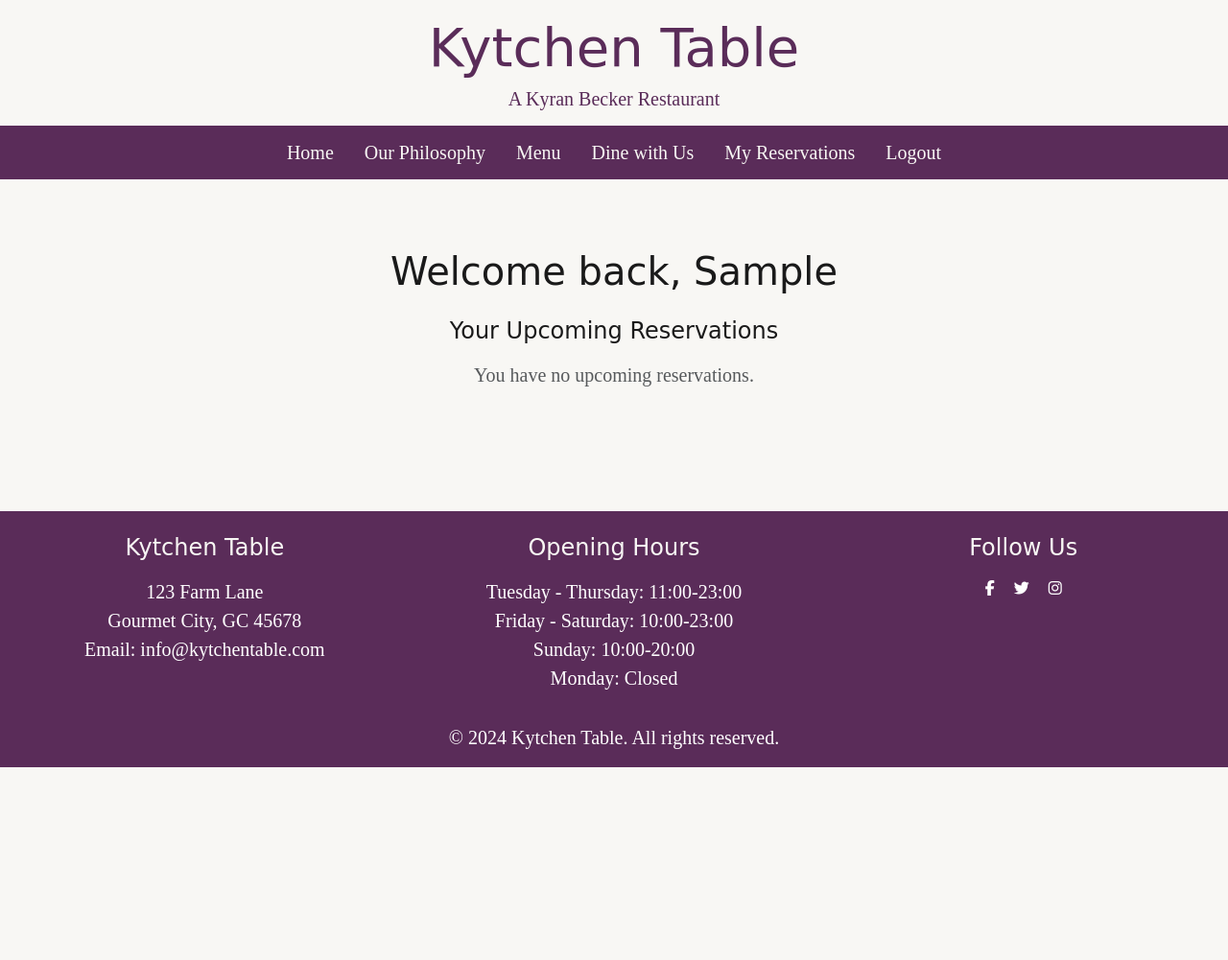
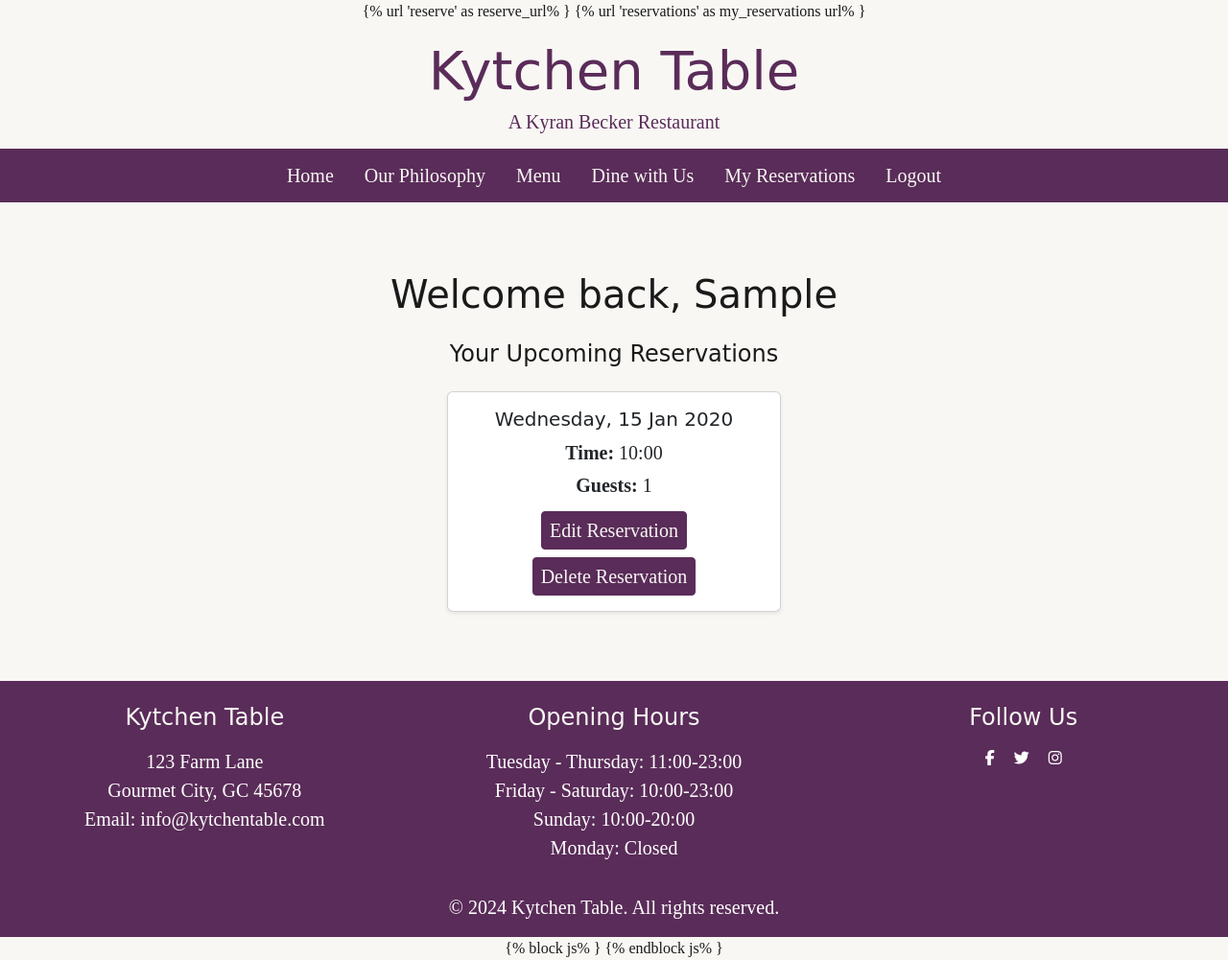
Before and after one commit to foster95/kytchentable, a Django app: page /my_reservations/ in a window 1280 px wide. Shown: the whole page at 96% size. Before the commit the page ends 800 px from the top, so only its background shows below. Run offline with Django 4.2, Linux system fonts and the light colour scheme; a user stored in the database is signed in; tables that the repository leaves empty hold one stand-in row (values such as "Sample post"); some libraries are stand-ins or nearby versions; some web fonts are replaced.

Commit message:
build page and add in modal for ammending and deleting reservations

```diff
--- a/kytchen_table/urls.py
+++ b/kytchen_table/urls.py
@@ -31,5 +31,5 @@
     path('accounts/', include('allauth.urls')),
     path('accounts/logout/success/', TemplatesView.as_view(template_name='account/logout_success.html'), name='logout_success'),
     path('reserve/', reservation, name='reserve'),
-    path('my_reservations/', my_account, name='my_reservations'),
+    path('my_reservations/', include('my_account.urls')),
 ]
--- a/my_account/templates/my_account/account.html
+++ b/my_account/templates/my_account/account.html
@@ -21,9 +21,32 @@
               <p class="card-text mb-1">
                 <strong>Guests:</strong> {{ booking.number_of_guests }}
               </p>
-                <button class="btn btn-outline-dark btn-sm mt-2 data-id="{{ booking.id }} data-date="{{ booking.reservation_date|date:'Y-m-d' }}" data-time="{{ booking.time_slot }}" data-guests="{{ booking.number_of_guests }}" data-bs-toggle="modal" data-bs-target="#editBookingModal">
+              <button
+                type="button"
+                class="btn btn-outline-dark btn-sm mt-2 edit-btn"
+                data-booking-id="{{ booking.id }}"
+                data-date="{{ booking.reservation_date|date:'Y-m-d' }}"
+                data-time="{{ booking.time_slot }}"
+                data-guests="{{ booking.number_of_guests }}"
+                data-special-requests="{{ booking.special_requests }}"
+                data-bs-toggle="modal"
+                data-bs-target="#editReservationModal"
+              >
                 Edit Reservation
-                </button>
+              </button>
+              <button
+              type="button"
+                class="btn btn-outline-dark btn-sm mt-2 delete-btn"
+                data-booking-id="{{ booking.id }}"
+                data-date="{{ booking.reservation_date|date:'Y-m-d' }}"
+                data-time="{{ booking.time_slot }}"
+                data-guests="{{ booking.number_of_guests }}"
+                data-special-requests="{{ booking.special_requests }}"
+                data-bs-toggle="modal"
+                data-bs-target="#deleteReservationModal"
+                >
+                Delete Reservation
+            </button>
             </div>
           </div>
         </div>
@@ -33,4 +56,69 @@
     <p class="text-center text-muted mt-3">You have no upcoming reservations.</p>
   {% endif %}
 </div>
-{% endblock %}
+
+<!-- Edit Reservation Modal -->
+<div class="modal fade" id="editReservationModal" tabindex="-1" aria-hidden="true">
+  <div class="modal-dialog">
+    <div class="modal-content">
+      <form id="edit-reservation-form" method="post" action="{% url 'update_reservation' %}">
+        {% csrf_token %}
+        <input type="hidden" name="booking_id" id="booking_id" value="">
+
+        <div class="modal-header">
+          <h5 class="modal-title">Edit Reservation</h5>
+          <button type="button" class="btn-close" data-bs-dismiss="modal" aria-label="Close"></button>
+        </div>
+
+        <div class="modal-body">
+          <label for="id_date">Date:</label>
+          <input type="date" name="reservation_date" id="id_date" class="form-control">
+
+          <label for="id_time_slot" class="mt-2">Time Slot:</label>
+          <select name="time_slot" id="id_time_slot" class="form-select">
+            {% for time, label in TIME_SLOTS %}
+            <option value="{{ time }}">{{ label }}</option>
+            {% endfor %}
+        </select>
+
+          <label for="id_guests" class="mt-2">Guests:</label>
+          <select name="number_of_guests" id="id_guests" class="form-select">
+            {% for count, label in NO_GUESTS %}
+            <option value="{{ count }}">{{ label }}</option>
+            {% endfor %}
+        </select>
+
+          <label for="id_special_requests" class="mt-2">Special Requests:</label>
+          <textarea name="special_requests" id="id_special_requests" class="form-control"></textarea>
+        </div>
+
+        <div class="modal-footer">
+          <button type="submit" class="btn btn-dark">Save changes</button>
+        </div>
+      </form>
+    </div>
+  </div>
+</div>
+
+<!-- Delete Confirmation Modal -->
+<div class="modal fade" id="deleteReservationModal" tabindex="-1" aria-hidden="true">
+  <div class="modal-dialog">
+    <div class="modal-content">
+      <form id="delete-form" method="post">
+        {% csrf_token %}
+        <div class="modal-body text-center">
+          <p>Are you sure you want to delete this reservation?</p>
+        </div>
+        <div class="modal-footer justify-content-center">
+          <button type="submit" class="btn btn-danger">Yes, delete</button>
+          <button type="button" class="btn btn-secondary" data-bs-dismiss="modal">Cancel</button>
+        </div>
+      </form>
+    </div>
+  </div>
+</div>
+{% endblock content %}
+
+{% block extra_scripts %}
+  <script src="{% static 'js/edit_reservation.js' %}"></script>
+{% endblock extra_scripts %}
--- a/my_account/urls.py
+++ b/my_account/urls.py
@@ -1,7 +1,9 @@
-from django import path
+from django.urls import path
+from . import views
 from .views import my_account
 
 urlpatterns = [
     path('', my_account, name='my_reservations'),
+    path('update_reservation/', views.update_reservation, name="update_reservation")
 
 ]
--- a/my_account/views.py
+++ b/my_account/views.py
@@ -1,19 +1,45 @@
-from django.utils import timezone
-from django.shortcuts import render
+from django.shortcuts import render, get_object_or_404, redirect
 from django.contrib.auth.decorators import login_required
 from django.contrib.auth.models import User
+from django.contrib import messages
 from cloudinary.models import CloudinaryField
+from reserve.models import Reservation
 from reserve.models import Reservation
 
 # Create your views here.
 
+from django.contrib.auth.decorators import login_required
+from django.shortcuts import render
+from reserve.models import Reservation
+
 @login_required
 def my_account(request):
-    reservations = Reservation.objects.filter(
-        user=request.user,
-        reservation_date__gte=timezone.now()
-    ).order_by('reservation_date')
+    reservations = Reservation.objects.filter(user=request.user)  # ✅ always define
+    context = {
+        "reservations": reservations,
+        "TIME_SLOTS": Reservation.TIME_SLOTS,
+        "NO_GUESTS": Reservation.NO_GUESTS,
+    }
+    return render(request, "my_account/account.html", context)
 
-    return render(request, 'my_account/account.html', {
-        'reservations': reservations,
-    })
+@login_required
+def update_reservation(request):
+    if request.method == "POST":
+        booking_id = request.POST.get("booking_id")
+        booking = get_object_or_404(Reservation, id=booking_id, user=request.user)
+
+        if not booking_id:
+            messages.error(request, "No booking selected to update.")
+            return redirect("my_account")
+
+        try:
+            booking.reservation_date = request.POST.get("reservation_date")
+            booking.time_slot = request.POST.get("time_slot")
+            booking.number_of_guests = request.POST.get("number_of_guests")
+            booking.special_requests = request.POST.get("special_requests")
+            booking.save()
+            messages.success(request, "Booking updated successfully.")
+        except Exception as e:
+            messages.error(request, f"Error updating booking: {e}")
+
+    return redirect("my_account")
--- a/static/js/edit_reservation.js
+++ b/static/js/edit_reservation.js
@@ -1,60 +1,39 @@
 document.addEventListener('DOMContentLoaded', function() {
-  const editModal = document.getElementById('editBookingModal');
-  const editButtons = document.getElementsByClassName('edit-btn'); // plural!
+  const editButtons = document.querySelectorAll('.edit-btn');
+  const editModalEl = document.getElementById('editReservationModal');
   const editForm = document.getElementById('edit-reservation-form');
 
-  if (!editModal || !editForm) return;
+  if (!editButtons.length || !editModalEl || !editForm) return;
 
-  const bootstrapModal = new bootstrap.Modal(editModal);
+  const bookingIdField = editForm.querySelector('input[name="booking_id"]');
+  const editDate = editForm.querySelector('#id_date');
+  const editTimeSlot = editForm.querySelector('#id_time_slot');
+  const editGuestNo = editForm.querySelector('#id_guests');
+  const editSpecialRequests = editForm.querySelector('#id_special_requests');
 
-  const editDate = editForm.querySelector("#id_date");
-  const editTimeSlot = editForm.querySelector("#id_time_slot");
-  const editGuestNo = editForm.querySelector("#id_guests");
-  const editAllergies = editForm.querySelector("#id_allergies");
-  const editSpecialRequests = editForm.querySelector("#id_special_requests");
+  // Listen for edit button clicks
+  editButtons.forEach(button => {
+    button.addEventListener('click', function() {
+      const bookingId = this.dataset.bookingId;
+      const date = this.dataset.date;
+      const time = this.dataset.time;
+      const guests = this.dataset.guests;
+      const special = this.dataset.specialRequests;
 
-  // Delete modal setup
-  const deleteModalEl = document.getElementById("deleteModal");
-  const deleteButtons = document.getElementsByClassName("delete-btn");
-  const deleteConfirm = document.getElementById("deleteConfirm");
-  const deleteModal = deleteModalEl ? new bootstrap.Modal(deleteModalEl) : null;
-
-  // Attach event listeners to all Edit buttons
-  for (let button of editButtons) {
-    button.addEventListener("click", (e) => {
-      const bookingId = e.currentTarget.getAttribute("data-booking-id");
-      const date = e.currentTarget.getAttribute("data-date");
-      const time = e.currentTarget.getAttribute("data-time");
-      const guests = e.currentTarget.getAttribute("data-guests");
-      const special = e.currentTarget.getAttribute("data-special-requests");
-
-      // Populate modal fields
+      // Fill modal fields
+      if (bookingIdField) bookingIdField.value = bookingId;
       if (editDate) editDate.value = date;
       if (editTimeSlot) editTimeSlot.value = time;
       if (editGuestNo) editGuestNo.value = guests;
       if (editSpecialRequests) editSpecialRequests.value = special;
 
-      // Store booking ID in a hidden field for the form
-      const hiddenIdField = editForm.querySelector('input[name="booking_id"]');
-      if (hiddenIdField) hiddenIdField.value = bookingId;
+      console.log("Editing booking:", bookingId);
+      console.log("Time from button:", time);
+      console.log("Guest count from button:", guests);
+      console.log("Time options:", Array.from(editTimeSlot.options).map(o => o.value));
+      console.log("Guest options:", Array.from(editGuestNo.options).map(o => o.value));
 
-      // Show modal
-      bootstrapModal.show();
+      console.log("Editing booking:", bookingId);
     });
-  }
-
-  // Ask user to confirm deletion
-  if (deleteConfirm && deleteModal) {
-    for (let button of deleteButtons) {
-      button.addEventListener("click", (e) => {
-        const bookingId = e.currentTarget.getAttribute("data-booking-id");
-        deleteConfirm.setAttribute("data-booking-id", bookingId);
-        deleteModal.show();
-      });
-    }
-
-    deleteConfirm.addEventListener("click", () => {
-      const bookingId = deleteConfirm.getAttribute("data-booking-id");
-    });
-  }
+  });
 });
--- a/templates/base.html
+++ b/templates/base.html
@@ -3,6 +3,8 @@
 {% url 'home' as home_url %}
 {% url 'philosophy' as philosophy_url %}
 {% url 'menu' as menu_url %}
+{% url 'reserve' as reserve_url% }
+{% url 'reservations' as my_reservations url% }
 {% url 'account_login' as login_url %}
 {% url 'account_signup' as signup_url %}
 {% url 'account_logout' as logout_url %}
@@ -61,10 +63,10 @@
                     </li>
                     {% if user.is_authenticated %}
                     <li class="nav-item">
-                        <a class="nav-link { if request.path == '/my_reservations/' %}active{endif}" href="{%url 'my_reservations' %}">My Reservations</a>
+                        <a class="nav-link {% if request.path == '/my_reservations/' %}active{% endif %}" href="{%url 'my_reservations' %}">My Reservations</a>
                     </li>
                     <li class="nav-item">
-                        <a class="nav-link {%if request.path == '/accounts/logout/' %}active{% endif %}" href="{% url 'account_logout' %}">Logout</a>
+                        <a class="nav-link {% if request.path == '/accounts/logout/' %}active{% endif %}" href="{% url 'account_logout' %}">Logout</a>
                     </li>
                     {% else %}
                     <li class="nav-item">
@@ -132,5 +134,10 @@
 
 <!--- Bootstrap JS --->
 <script src="https://cdn.jsdelivr.net/npm/bootstrap@5.3.3/dist/js/bootstrap.bundle.min.js"></script>
+
+<!-- Custom JS -->
+{% block js% }
+<script src="{% static 'js/edit_reservation.js' %}"></script>
+{% endblock js% }
 </body>
 </html>
```
Also changed, not shown: reserve/models.py (+50 -66 lines), .github/copilot-instructions.md (added).
